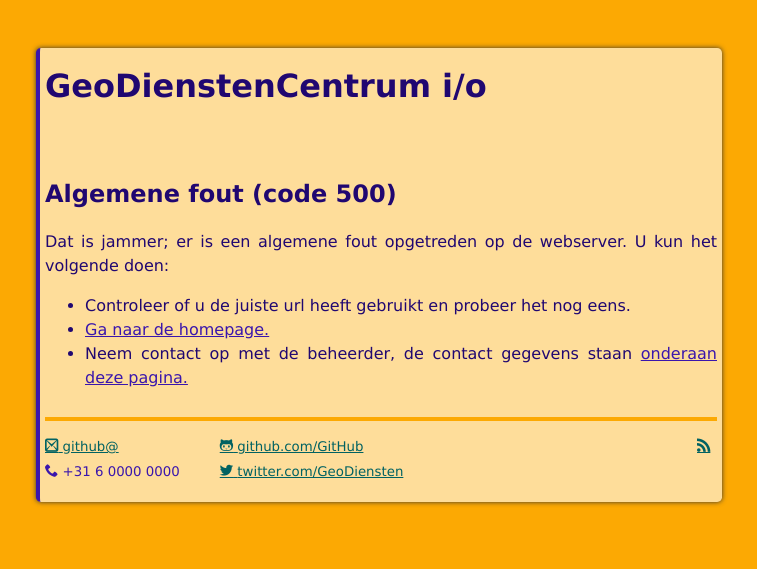
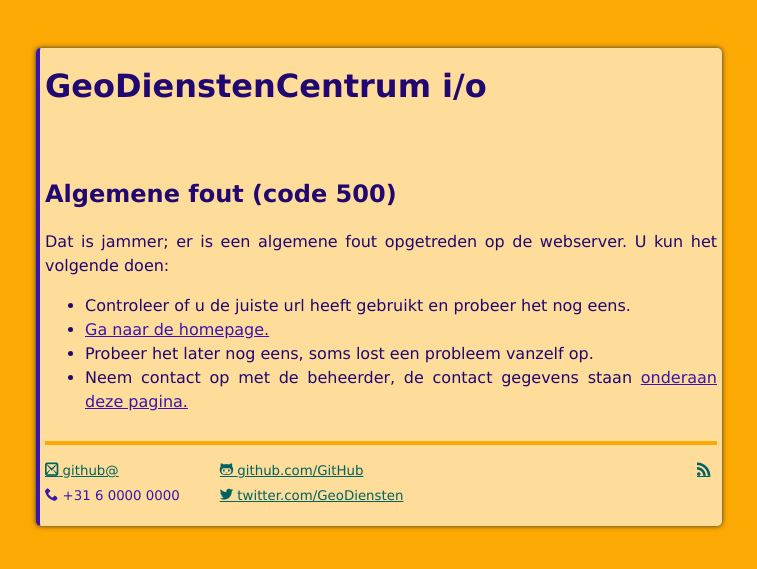
Before and after one commit to GeoDienstenCentrum/geodienstencentrum.github.io, a Jekyll site: the page built from 500.html, in a window 1280 px wide. Shown: the top 569 px of the page, without its empty margins (261-1018 px from the left). Built offline with Jekyll 4.4.1, drawn with Linux system fonts in a browser that asks for light colours; Markdown is read by kramdown in place of the engine named in the settings.

Commit message:
verwijder copy/paste foutje

```diff
--- a/404.html
+++ b/404.html
@@ -6,7 +6,7 @@ title: Opgevraagde pagina niet gevonden - GeoDienstenCentrum
   <h1>Pagina niet gevonden (code 404)</h1>
   <p>Dat is jammer; de opgevraagde pagina is niet gevonden. U kun het volgende doen:</p>
   <ul>
-    <li>Controleer of u de juiste url heeft gebruikt en probeer het nog eens.</a></li>
+    <li>Controleer of u de juiste url heeft gebruikt en probeer het nog eens.</li>
     <li>Ga naar de <a href="{{ site.url }}">homepage.</a></li>
     <li>Kijk in de <a href="{{ site.url }}/sitemap.html">sitemap</a></li>
     <li>Neem contact op met de beheerder, de contact gegevens staan <a href="#siteFooter">onderaan deze pagina.</a></li>
--- a/500.html
+++ b/500.html
@@ -6,8 +6,9 @@ title: Onvoorziene fout opgetreden - GeoDienstenCentrum
   <h1>Algemene fout (code 500)</h1>
   <p>Dat is jammer; er is een algemene fout opgetreden op de webserver. U kun het volgende doen:</p>
   <ul>
-    <li>Controleer of u de juiste url heeft gebruikt en probeer het nog eens.</a></li>
+    <li>Controleer of u de juiste url heeft gebruikt en probeer het nog eens.</li>
     <li><a href="{{ site.url }}">Ga naar de homepage.</a></li>
+    <li>Probeer het later nog eens, soms lost een probleem vanzelf op.</li>
     <li>Neem contact op met de beheerder, de contact gegevens staan <a href="#siteFooter">onderaan deze pagina.</a></li>
   </ul>
 </section>
```
Also changed, not shown: 1 other file.
